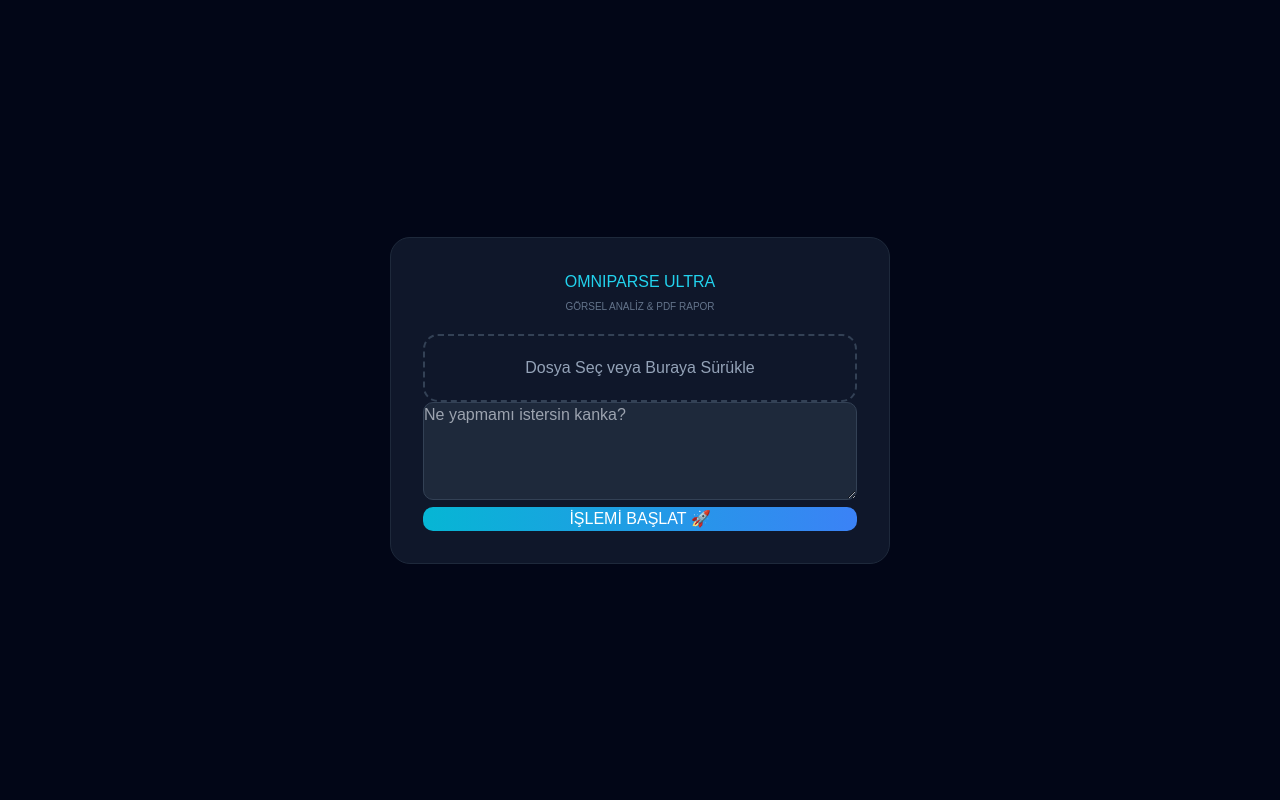
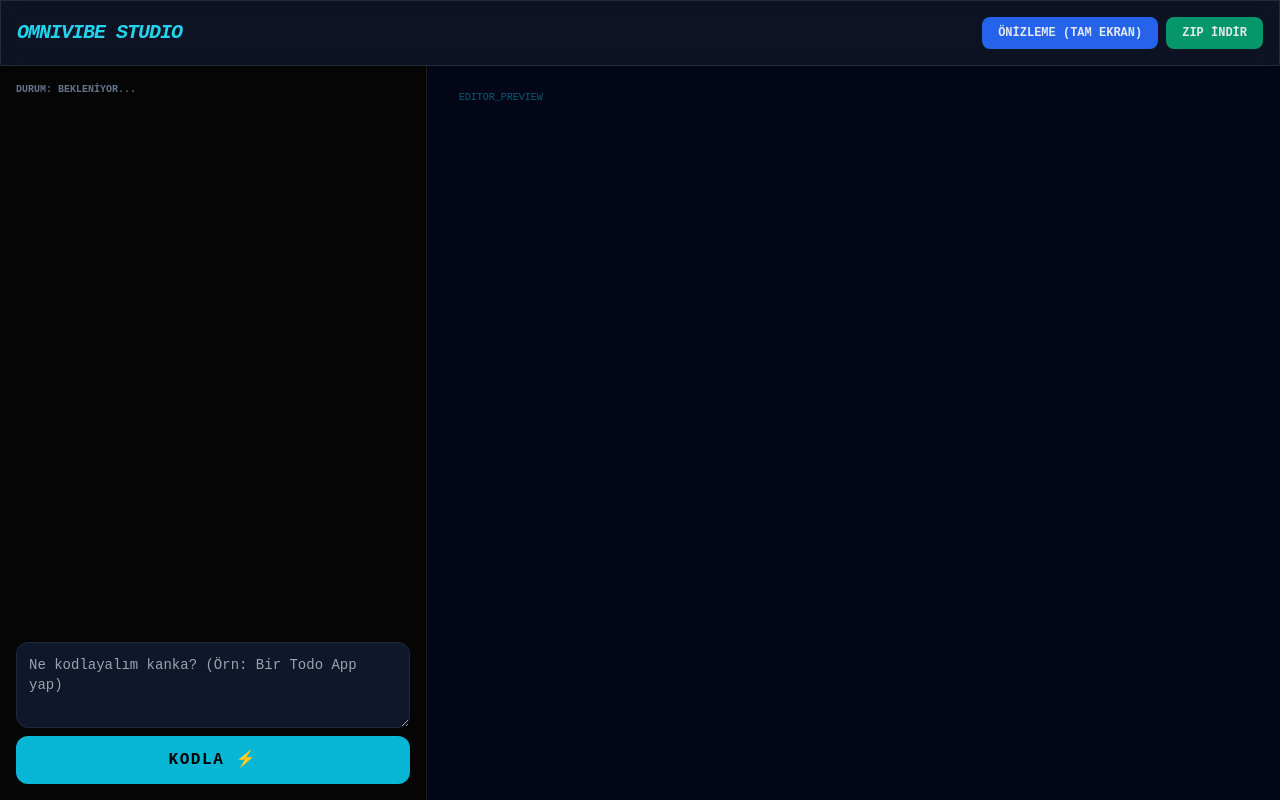
Before and after one commit to Sunay16018/Infinite-File-Tool, a website: page public/index.html in a window 1280 px wide. Drawn offline with nearby package versions, Linux system fonts and the light colour scheme.

Commit message:
Update index.html

````diff
--- a/public/index.html
+++ b/public/index.html
@@ -3,82 +3,124 @@
 <head>
     <meta charset="UTF-8">
     <meta name="viewport" content="width=device-width, initial-scale=1.0">
-    <title>OmniParse Ultra - Fix</title>
+    <title>OmniVibe Studio</title>
     <script src="https://cdn.tailwindcss.com"></script>
-    <script src="https://cdnjs.cloudflare.com/ajax/libs/html2pdf.js/0.10.1/html2pdf.bundle.min.js"></script>
+    <script src="https://cdnjs.cloudflare.com/ajax/libs/jszip/3.10.1/jszip.min.js"></script>
     <style>
-        /* Tailwind yüklenmezse bile sitenin tamamen dağılmasını önleyen yedek stiller */
-        body { background-color: #020617; color: white; font-family: sans-serif; display: flex; justify-content: center; align-items: center; min-height: 100vh; margin: 0; }
-        .main-container { background: #0f172a; padding: 2rem; border-radius: 20px; border: 1px solid #1e293b; max-width: 500px; width: 90%; text-align: center; }
-        textarea { width: 100%; background: #1e293b; color: white; border: 1px solid #334155; border-radius: 10px; padding: 10px; margin-top: 10px; box-sizing: border-box; }
-        button { width: 100%; padding: 15px; margin-top: 10px; border-radius: 10px; border: none; font-weight: bold; cursor: pointer; transition: 0.3s; }
-        .btn-primary { background: linear-gradient(90deg, #06b6d4, #3b82f6); color: white; }
+        body { background: #050505; color: #e2e8f0; font-family: 'JetBrains Mono', monospace; overflow: hidden; }
+        .glass { background: rgba(15, 23, 42, 0.8); backdrop-filter: blur(12px); border: 1px solid rgba(255,255,255,0.1); }
+        #previewFrame { background: white; width: 100%; height: 100%; border: none; border-radius: 12px; }
+        .step-active { color: #22d3ee; border-left: 2px solid #22d3ee; padding-left: 10px; }
     </style>
 </head>
-<body>
-    <div class="main-container">
-        <h1 style="color: #22d3ee; margin-bottom: 5px;">OMNIPARSE ULTRA</h1>
-        <p style="font-size: 10px; color: #64748b; margin-bottom: 20px;">GÖRSEL ANALİZ & PDF RAPOR</p>
+<body class="h-screen flex flex-col">
 
-        <div style="border: 2px dashed #334155; padding: 20px; border-radius: 15px; cursor: pointer;" onclick="document.getElementById('fileInp').click()">
-            <input type="file" id="fileInp" style="display: none;" onchange="document.getElementById('fname').innerText = this.files[0].name">
-            <span id="fname" style="color: #94a3b8;">Dosya Seç veya Buraya Sürükle</span>
+    <header class="p-4 glass flex justify-between items-center border-b border-white/10">
+        <h1 class="text-xl font-black tracking-tighter text-cyan-400 italic">OMNIVIBE STUDIO</h1>
+        <div class="flex gap-2">
+            <button onclick="togglePreview()" class="px-4 py-2 bg-blue-600 rounded-lg text-xs font-bold uppercase">Önizleme (Tam Ekran)</button>
+            <button onclick="downloadZip()" class="px-4 py-2 bg-emerald-600 rounded-lg text-xs font-bold uppercase">ZIP İndir</button>
+        </div>
+    </header>
+
+    <main class="flex-1 flex overflow-hidden">
+        <div class="w-1/3 flex flex-col border-r border-white/10 p-4 space-y-4">
+            <div id="status" class="text-[10px] text-slate-500 uppercase font-bold">Durum: Bekleniyor...</div>
+            <div id="steps" class="flex-1 overflow-auto space-y-2 text-sm text-slate-400">
+                </div>
+            <div class="flex flex-col gap-2">
+                <textarea id="userInput" class="w-full bg-slate-900 border border-slate-800 rounded-xl p-3 text-sm focus:ring-2 focus:ring-cyan-500 outline-none" rows="3" placeholder="Ne kodlayalım kanka? (Örn: Bir Todo App yap)"></textarea>
+                <button onclick="sendVibe()" id="sendBtn" class="w-full py-3 bg-cyan-500 text-black font-black rounded-xl hover:bg-cyan-400 transition-all uppercase tracking-widest">KODLA ⚡</button>
+            </div>
         </div>
 
-        <textarea id="task" rows="4" placeholder="Ne yapmamı istersin kanka?"></textarea>
+        <div class="w-2/3 p-4 bg-slate-950 relative">
+            <div id="editorLabel" class="absolute top-6 left-8 text-[10px] text-cyan-500/50">EDITOR_PREVIEW</div>
+            <pre id="codeView" class="w-full h-full overflow-auto p-6 text-xs text-cyan-300/80 leading-relaxed"></pre>
+        </div>
+    </main>
 
-        <button onclick="process()" id="mainBtn" class="btn-primary">İŞLEMİ BAŞLAT 🚀</button>
-
-        <div id="resBox" style="display: none; margin-top: 20px;">
-            <div style="display: flex; gap: 10px; margin-bottom: 10px;">
-                <button onclick="downloadAs('pdf')" style="background: #e11d48; color: white;">PDF İNDİR</button>
-                <button onclick="downloadAs('txt')" style="background: #475569; color: white;">TEXT AL</button>
-            </div>
-            <div id="resTxt" style="background: #000; padding: 15px; border-radius: 10px; text-align: left; max-height: 300px; overflow-y: auto; font-size: 14px;"></div>
+    <div id="fullPreview" class="fixed inset-0 bg-black z-50 hidden flex flex-col">
+        <div class="p-4 flex justify-between bg-slate-900">
+            <span class="text-cyan-400 font-bold">CANLI ÖNİZLEME</span>
+            <button onclick="togglePreview()" class="text-white bg-red-500 px-4 py-1 rounded">Kapat</button>
         </div>
+        <iframe id="previewFrame"></iframe>
     </div>
 
     <script>
-        async function process() {
-            const f = document.getElementById('fileInp').files[0];
-            const t = document.getElementById('task').value;
-            if(!t) return alert("Talimat yaz kanka!");
+        let projectFiles = {};
+        let chatHistory = [];
 
-            const btn = document.getElementById('mainBtn'), box = document.getElementById('resBox'), txt = document.getElementById('resTxt');
-            btn.innerText = "İŞLENİYOR...";
+        async function sendVibe() {
+            const input = document.getElementById('userInput').value;
+            if(!input) return;
 
-            const fd = new FormData(); if(f) fd.append('file', f); fd.append('task', t);
+            const steps = document.getElementById('steps');
+            const status = document.getElementById('status');
+            const btn = document.getElementById('sendBtn');
+
+            status.innerText = "Yapay Zeka Düşünüyor...";
+            btn.disabled = true;
+            steps.innerHTML += `<div class="step-active">🚀 Talimat alındı: ${input}</div>`;
+
             try {
-                const r = await fetch('/api/upload', { method: 'POST', body: fd });
-                const d = await r.json();
-                if(d.success) {
-                    let cleanResult = d.result.replace(/```html|```/gi, '').trim();
-                    if (f && f.type.startsWith('image/')) {
-                        const reader = new FileReader();
-                        reader.onload = (e) => {
-                            txt.innerHTML = `<img src="${e.target.result}" style="width:100%; border-radius:10px; margin-bottom:10px;">` + cleanResult.replace(/\n/g, '<br>');
-                        };
-                        reader.readAsDataURL(f);
-                    } else {
-                        txt.innerHTML = cleanResult.replace(/\n/g, '<br>');
-                    }
-                    box.style.display = 'block';
+                const response = await fetch('/api/chat', {
+                    method: 'POST',
+                    headers: { 'Content-Type': 'application/json' },
+                    body: JSON.stringify({ prompt: input, history: chatHistory })
+                });
+                const data = await response.json();
+
+                if(data.success) {
+                    parseAIResponse(data.aiResponse);
+                    chatHistory.push({ role: "user", content: input });
+                    chatHistory.push({ role: "assistant", content: data.aiResponse });
                 }
-            } catch { alert("Hata oluştu!"); }
-            finally { btn.innerText = "İŞLEMİ BAŞLAT 🚀"; }
+            } catch (err) {
+                alert("Hata: " + err.message);
+            } finally {
+                btn.disabled = false;
+                status.innerText = "Proje Hazır!";
+            }
         }
 
-        function downloadAs(ext) {
-            if(ext === 'pdf') {
-                const opt = { margin: 0.5, filename: 'rapor.pdf', image: { type: 'jpeg', quality: 1 }, html2canvas: { scale: 2 }, jsPDF: { unit: 'in', format: 'letter' } };
-                html2pdf().set(opt).from(document.getElementById('resTxt')).save();
-            } else {
-                const blob = new Blob([document.getElementById('resTxt').innerText], { type: 'text/plain' });
-                const a = document.createElement('a');
-                a.href = URL.createObjectURL(blob);
-                a.download = `cikti.${ext}`;
-                a.click();
+        function parseAIResponse(text) {
+            const fileRegex = /\[FILE: (.*?)\]([\s\S]*?)\[END_FILE\]/g;
+            let match;
+            const steps = document.getElementById('steps');
+
+            while ((match = fileRegex.exec(text)) !== null) {
+                const fileName = match[1];
+                const fileContent = match[2].trim();
+                projectFiles[fileName] = fileContent;
+                steps.innerHTML += `<div class="text-emerald-400 text-xs">✅ Dosya oluşturuldu: ${fileName}</div>`;
             }
+            document.getElementById('codeView').innerText = text;
+            updatePreview();
+        }
+
+        function updatePreview() {
+            const frame = document.getElementById('previewFrame');
+            // Sadece HTML dosyasını temel alarak önizleme yapar
+            const htmlContent = projectFiles['index.html'] || "<h1>Henüz index.html yok</h1>";
+            frame.srcdoc = htmlContent;
+        }
+
+        function togglePreview() {
+            document.getElementById('fullPreview').classList.toggle('hidden');
+        }
+
+        async function downloadZip() {
+            const zip = new JSZip();
+            for(let name in projectFiles) {
+                zip.file(name, projectFiles[name]);
+            }
+            const content = await zip.generateAsync({type:"blob"});
+            const a = document.createElement("a");
+            a.href = URL.createObjectURL(content);
+            a.download = "vibe_project.zip";
+            a.click();
         }
     </script>
 </body>
````
